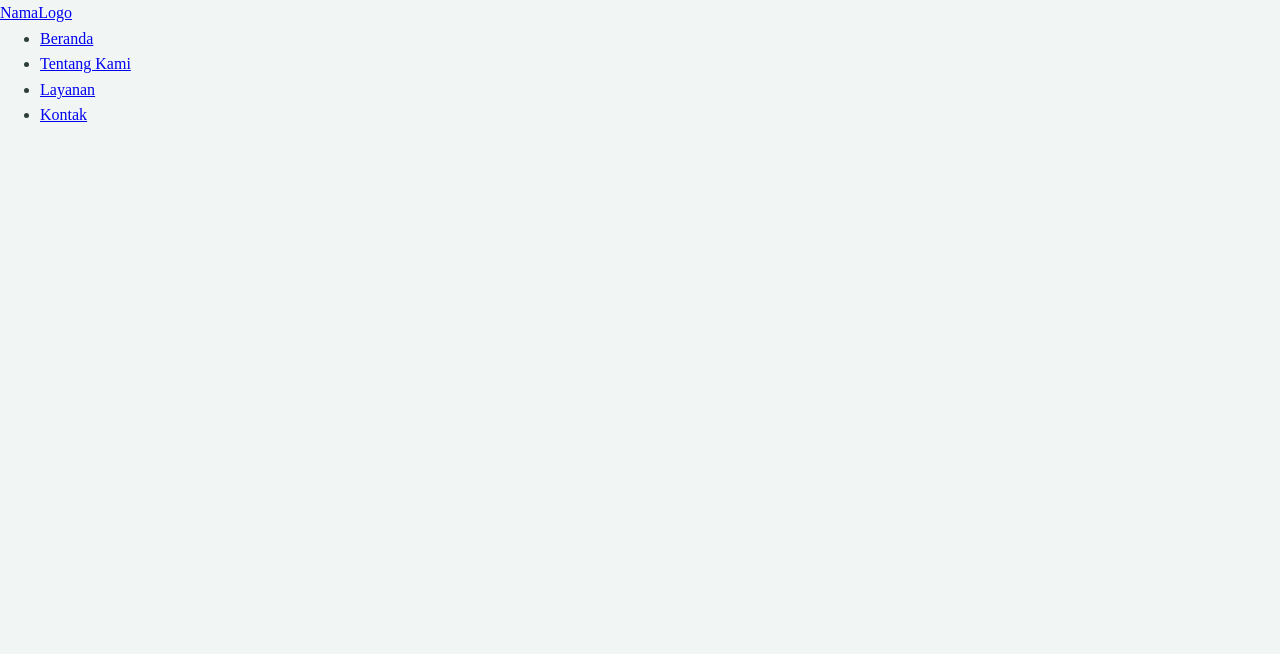
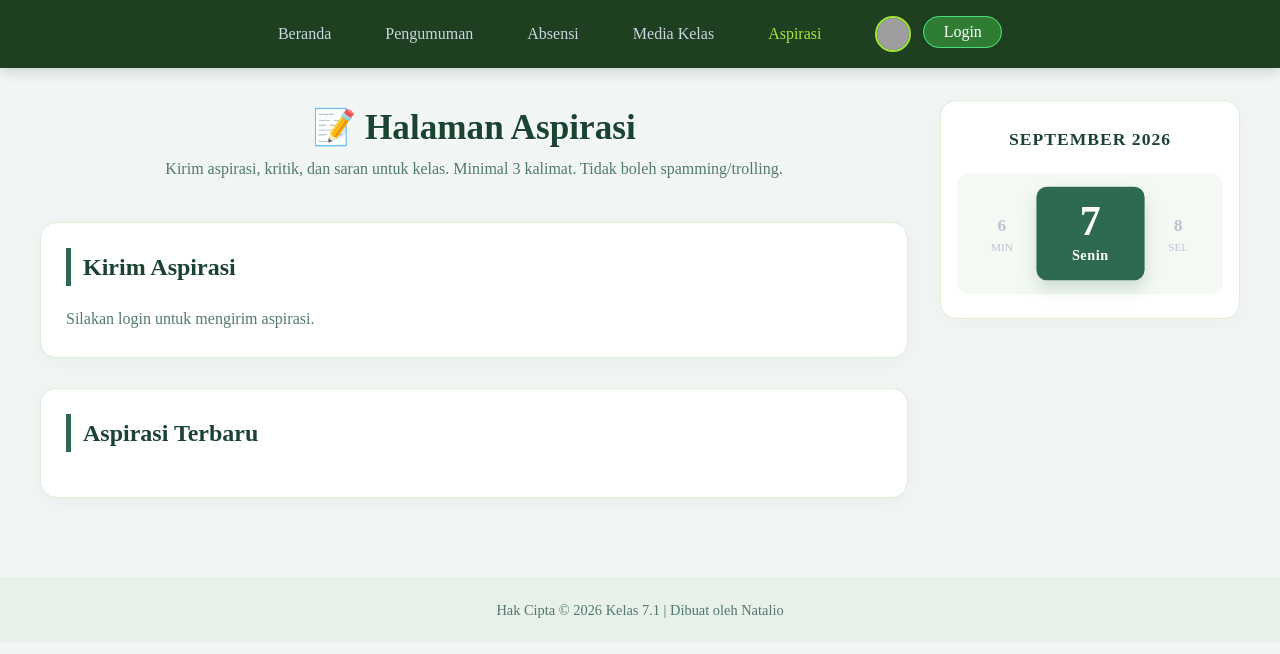
Before and after one commit to natal276/Website-Kelas-7.1, a plain HTML site: page aspirasi.html in a window 1280 px wide. Drawn offline with Linux system fonts and the light colour scheme; grey boxes are pictures that could not be loaded.

Commit message:
Update HTML structure and navigation for aspirasi page

```diff
--- a/aspirasi.html
+++ b/aspirasi.html
@@ -1,24 +1,71 @@
 <!DOCTYPE html>
 <html lang="id">
 <head>
-    <meta charset="UTF-8">
-    <meta name="viewport" content="width=device-width, initial-scale=1.0">
-    <title>Judul Halaman Web</title>
-    <link rel="stylesheet" href="style.css">
+  <meta charset="utf-8" />
+  <meta name="viewport" content="width=device-width,initial-scale=1" />
+  <title>Aspirasi - Website Kelas</title>
+  <link rel="stylesheet" href="style.css" />
 </head>
 <body>
-    <header>
-        <div class="logo">
-            <a href="#">NamaLogo</a>
+  <!-- Navigasi (sama dengan index) -->
+  <nav class="navbar">
+    <ul class="nav-links">
+      <li><a href="index.html">Beranda</a></li>
+      <li><a href="pengumuman.html">Pengumuman</a></li>
+      <li><a href="absen.html">Absensi</a></li>
+      <li><a href="media.html">Media Kelas</a></li>
+      <li><a href="aspirasi.html" class="active">Aspirasi</a></li>
+      <li id="nav-auth" class="nav-user-container">
+        <div class="user-avatar-nav">
+          <img id="user-nav-img" src="https://images.unsplash.com/photo-1535713875002-d1d0cf377fde?w=100" alt="Foto Profil">
         </div>
-        <nav>
-            <ul>
-                <li><a href="#">Beranda</a></li>
-                <li><a href="#">Tentang Kami</a></li>
-                <li><a href="#">Layanan</a></li>
-                <li><a href="#">Kontak</a></li>
-            </ul>
-        </nav>
-    </header>
+        <a href="login.html" class="btn-login">Login</a>
+      </li>
+    </ul>
+  </nav>
+
+  <div class="main-layout container">
+    <main class="main-content">
+      <header class="hero-section">
+        <h1>📝 Halaman Aspirasi</h1>
+        <p class="subtitle">Kirim aspirasi, kritik, dan saran untuk kelas. Minimal 3 kalimat. Tidak boleh spamming/trolling.</p>
+      </header>
+
+      <section class="content-section" id="form-aspirasi-section">
+        <h2>Kirim Aspirasi</h2>
+        <div id="aspirasi-form-wrapper">
+          <p id="aspirasi-hint" style="color:#52796f;">Silakan login untuk mengirim aspirasi.</p>
+        </div>
+        <div id="aspirasi-error" class="error-box" style="display:none;"></div>
+      </section>
+
+      <section class="content-section">
+        <h2>Aspirasi Terbaru</h2>
+        <div id="aspirasi-list">
+          <!-- Aspirasi akan dirender di sini -->
+        </div>
+      </section>
+    </main>
+
+    <aside class="sidebar">
+      <div class="widget-kalender">
+        <div class="kalender-header" id="kalender-bulan-tahun">Melihat Waktu...</div>
+        <div class="kalender-slider-container">
+          <div class="tgl-samping tgl-kemarin" id="kalender-kemarin"><span class="angka-tgl">--</span><span class="nama-hari">...</span></div>
+          <div class="tgl-utama-raksasa" id="kalender-sekarang"><span class="angka-tgl">--</span><span class="nama-hari">...</span></div>
+          <div class="tgl-samping tgl-besok" id="kalender-besok"><span class="angka-tgl">--</span><span class="nama-hari">...</span></div>
+        </div>
+      </div>
+    </aside>
+  </div>
+
+  <footer class="footer">
+    <p>Hak Cipta &copy; 2026 Kelas 7.1 | Dibuat oleh Natalio</p>
+  </footer>
+
+  <script src="script.js"></script>
+  <script>
+    if (typeof initAspirasiPage === 'function') initAspirasiPage();
+  </script>
 </body>
 </html>
```
